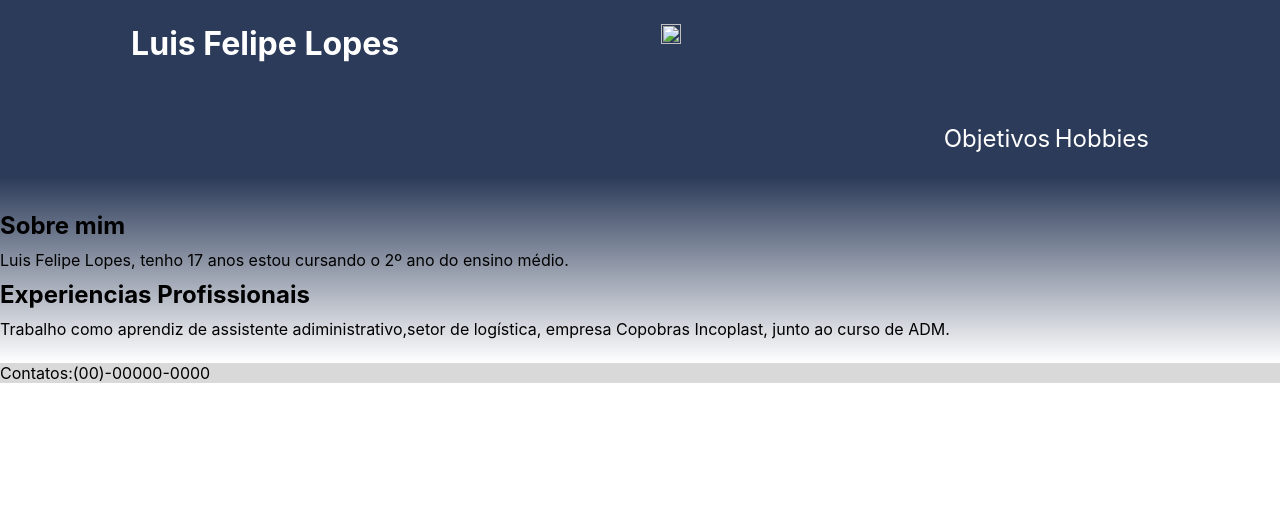
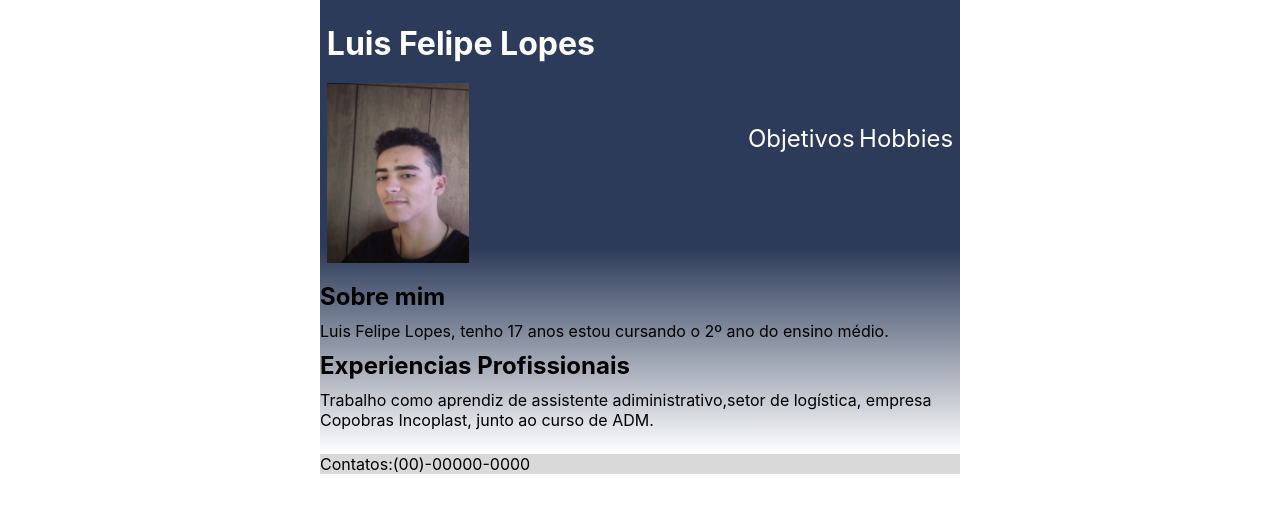
Before and after one commit to Ozzi321/Prova-2-C, a plain HTML site: page index.html in a window 1280 px wide. Shown: the top 512 px of the page. Drawn offline with Linux system fonts and the light colour scheme; a web font is replaced by a local one.

Commit message:
29042023

```diff
--- a/index.html
+++ b/index.html
@@ -11,16 +11,16 @@
 </head>
 <body>
     <header class="cabecalho">
+        <ol>
        <h1 class="nome">Luis Felipe Lopes</h1>
-        <img class="cabecalho-imagem" src="alurastart logo.png" alt="imagem foto perfil">
-        <ul class="cabecalho-lista">
-    <section class="">
-
-    </section>
-            <li class="cabecalho-lista-item">Objetivos</li>
-            <li class="cabecalho-lista-item">Hobbies</li>
+        <img class="cabecalho-imagem" src="a.jpeg" alt="imagem foto perfil">
+        </ol>
+        <ul>
+           <li class="cabecalho-lista-item">Objetivos</li>
+           <li class="cabecalho-lista-item">Hobbies</li>
         </ul>
     </header>
+
     <section class="sobre">
         <h2 class="sobre-titulo">Sobre mim </h2>
         <p class= "sobre-texto">Luis Felipe Lopes, tenho 17 anos estou cursando o 2º ano do ensino médio.</p>
@@ -30,7 +30,6 @@
 
 <footer class="rodape">
 <p>Contatos:(00)-00000-0000
-
 </p>
 </footer>
 </body>
--- a/style.css
+++ b/style.css
@@ -5,31 +5,44 @@
 
 body{
     font-family: 'Inter', sans-serif;
+    width: 50%;
+    margin-left: 25%;
+    height: 7000px;
 }
 .cabecalho {
+
+    width: 100%;
     background-color: #2C3B59;
     color: white;
-    display:inline-block ;
+    display: inline-block;
     display: flex;
     justify-content: space-around;
     align-items:;
     padding: 24px 0;
+    height: 200px;
+
+
 }
+
 .nome{
-    display: inline-block;
-    display: flex;
-    margin-left:0px;
+    margin-left:0%;
+    display: inline-flex;
 }
 
 .cabecalho-imagem{
-    width: 20px;
+    margin-top: 5%;
+    width: 35%;
+    height: 90%;
+    display:inline-flex ;
 }
 
 .cabecalho-lista-item{
     display: inline-block;
-    margin-top:100px;
+    margin-top: 100px;
     font-size: 24px;
+
 }
+
 .sobre{
     background-image: linear-gradient( #2C3B59,#FFFFFF);
     color:black ;
@@ -37,9 +50,11 @@ body{
     align-items: center;
     padding:24px 0;
 }
+
 .sobre-div-conteudo{
     width: 40%;
 }
+
 .sobre-titulo{
     padding:10px 0 ;
 }
```
Also changed, not shown: a.jpeg (added).
